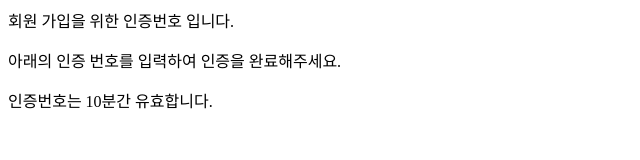
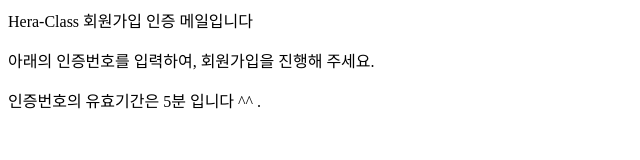
Before and after one commit to THE-HERA-CLASS/HC-backend, a website: page utils/mail.ejs in a window 1280 px wide. Shown: the whole page, without its empty margins (0-640 px from the left). Drawn offline with nearby package versions, Linux system fonts and the light colour scheme; files that its build step writes are made by us from their sources.

Commit message:
Update mail.ejs

```diff
--- a/utils/mail.ejs
+++ b/utils/mail.ejs
@@ -1,11 +1,11 @@
 <html>
   <body>
     <div>
-      <p style="color: black">회원 가입을 위한 인증번호 입니다.</p>
+      <p style="color: black">Hera-Class 회원가입 인증 메일입니다</p>
       <p style="color: black">
-        아래의 인증 번호를 입력하여 인증을 완료해주세요.
+        아래의 인증번호를 입력하여, 회원가입을 진행해 주세요.
       </p>
-      <p style="color: black">인증번호는 10분간 유효합니다.</p>
+      <p style="color: black">인증번호의 유효기간은 5분 입니다 ^^ .</p>
       <h2><%= userCode %></h2>
     </div>
   </body>
```
